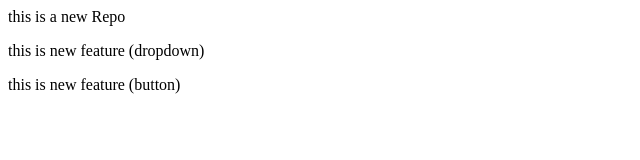
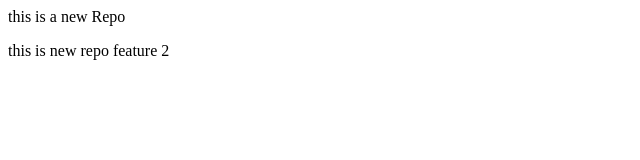
Before and after one commit to ShivamKumar-123/locallRepo, a plain HTML site: page index.html in a window 1280 px wide. Shown: the whole page, without its empty margins (0-640 px from the left). Drawn offline with Linux system fonts and the light colour scheme.

Commit message:
add repo feature

```diff
--- a/index.html
+++ b/index.html
@@ -1,3 +1,2 @@
 <p>this is a new Repo</p>
-<p>this is new feature (dropdown)</p>
-<p>this is new feature (button) </p>
+<p>this is new repo feature 2</p>
```
